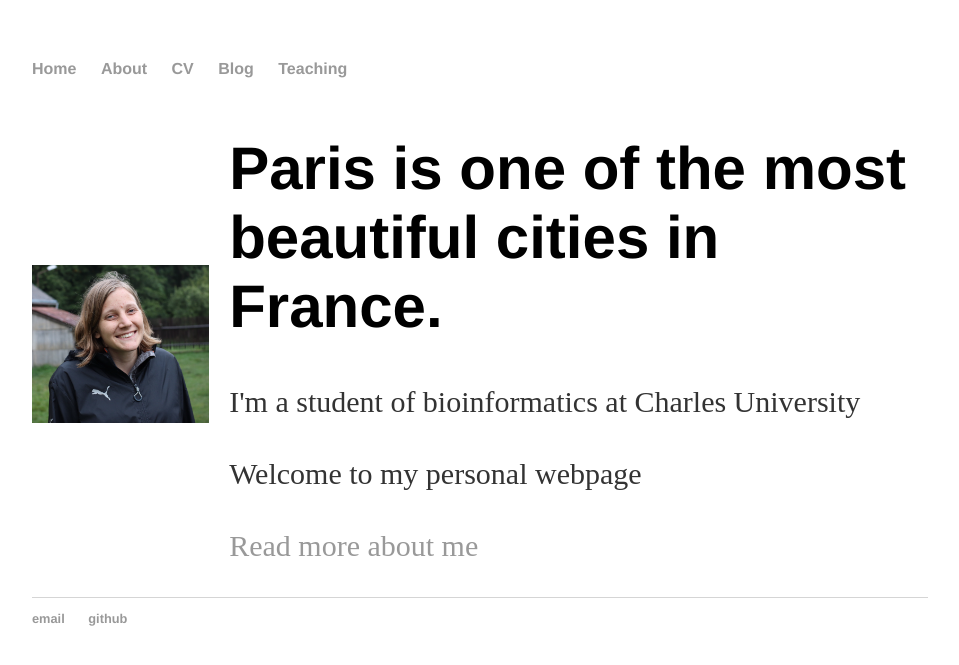
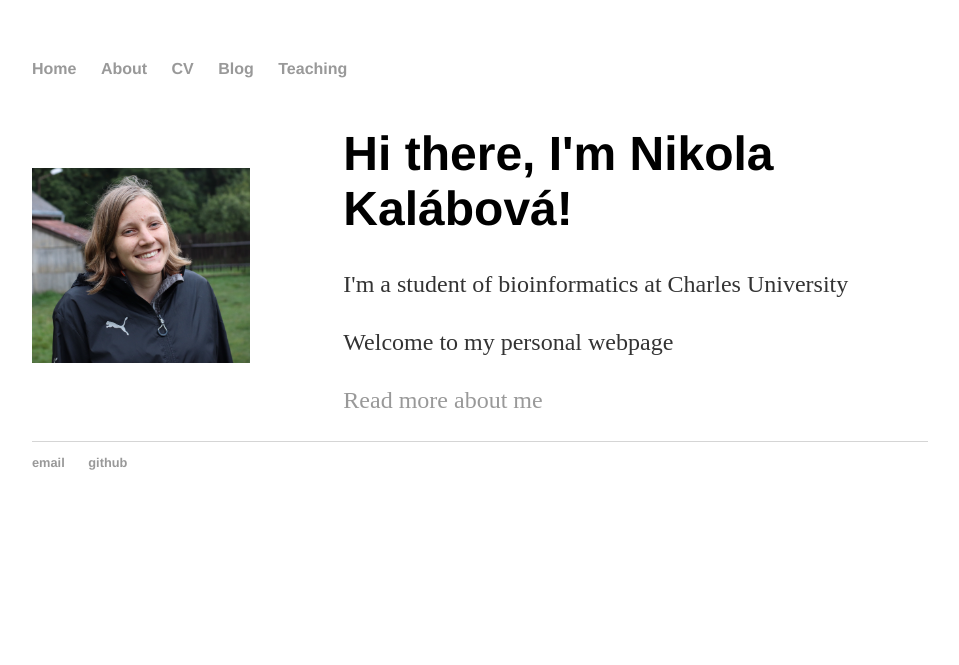
Before and after one commit to lavakin/lavakin.github.io, a Jekyll site: the page built from index.html, in a window 1280 px wide. Shown: the top 665 px of the page, without its empty margins (160-1119 px from the left). Built offline with Jekyll 4.4.1, drawn with Linux system fonts in a browser that asks for light colours.

Commit message:
Update index.html

```diff
--- a/index.html
+++ b/index.html
@@ -12,14 +12,10 @@ title: Nikola Kalábová, Personal Webpage
         justify-content: center
       }
       img {
-        max-width: 100%
+        max-width: 70%
       }
       .image {
         flex-basis: 40%
-      }
-      .text {
-        font-size: 20px;
-        padding-left: 20px;
       }
     </style>
   </head>
@@ -29,7 +25,7 @@ title: Nikola Kalábová, Personal Webpage
         <img src="/assets/images/profile_image.jpeg">
       </div>
       <div class="text">
-        <h1>Paris is one of the most beautiful cities in France.</h1>
+        <h1>Hi there, I'm Nikola Kalábová!</h1>
 	<p>I'm a student of bioinformatics at Charles University</p>
 	<p>Welcome to my personal webpage</p>
 	<p><a href="/about">Read more about me</a></p>
```
